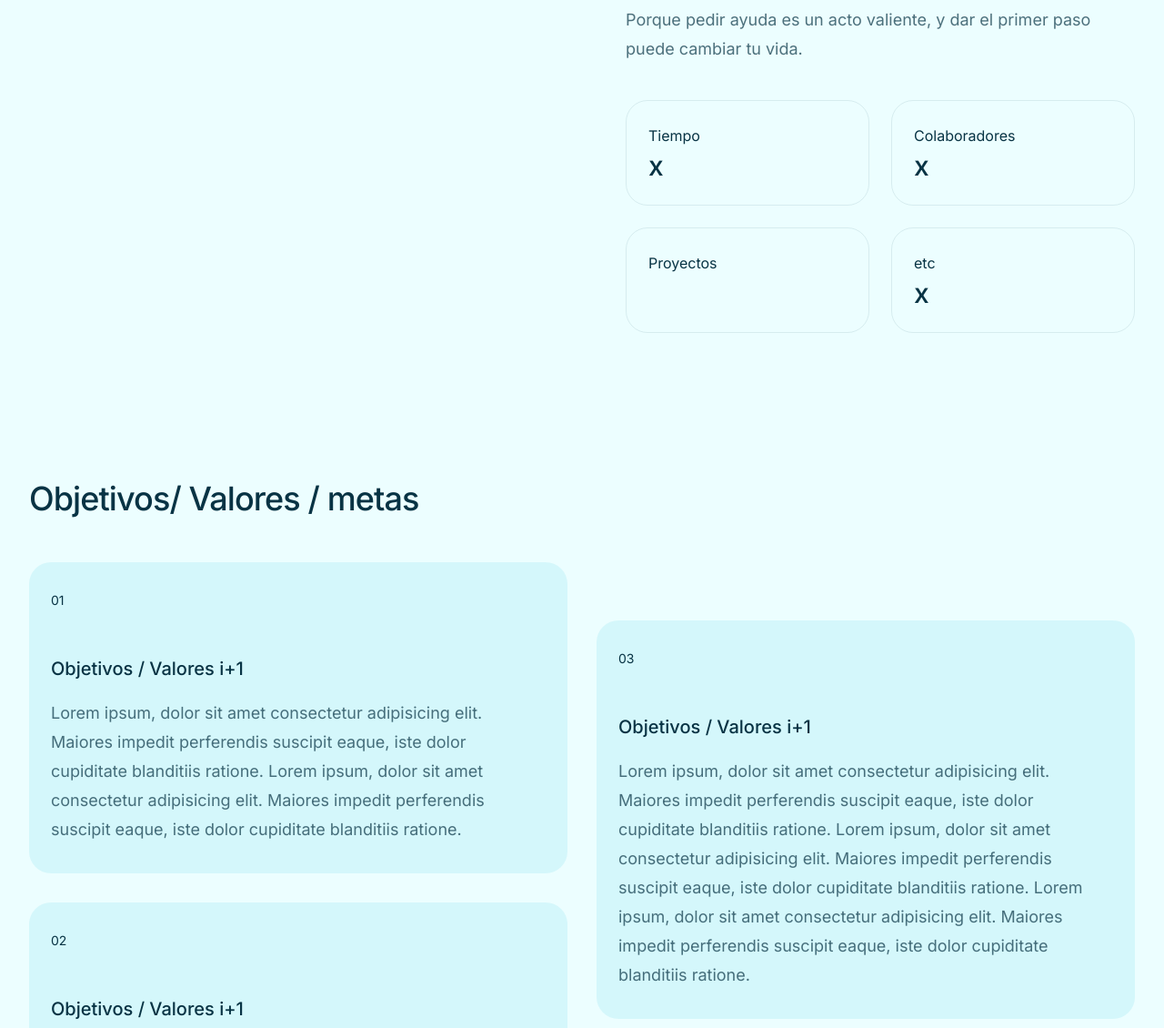
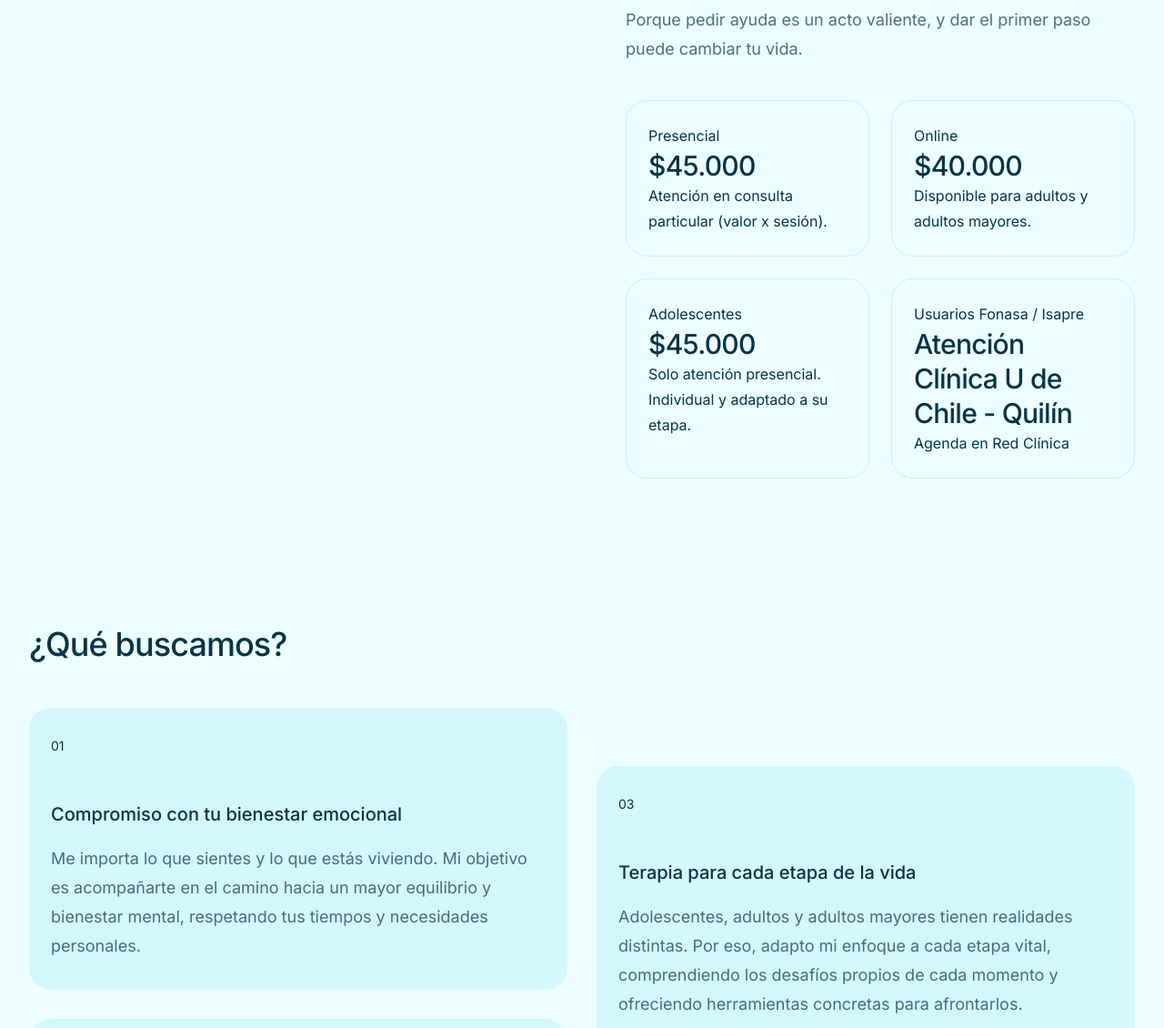
Before and after one commit to Endertman/psicoLanding, an Astro site: page /personal in a window 1280 px wide. Shown: the part 1020-2150 px from the top of the page at 91% size. Built offline with nearby package versions, Linux system fonts and the light colour scheme; Astro itself is replaced by a stand-in of ours.

Commit message:
Refactor Mission and Values components for improved clarity and relevance

```diff
--- a/src/components/personal/Mission.astro
+++ b/src/components/personal/Mission.astro
@@ -1,20 +1,26 @@
 ---
+import { deselectScripts } from "astro/virtual-modules/transitions-swap-functions.js";
+
 const stats = [
   {
-    name: 'Tiempo',
-    value: 'x',
+    name: 'Presencial',
+    value: '$45.000',
+    description: 'Atención en consulta particular (valor x sesión).',
   },
   {
-    name: 'Colaboradores',
-    value: 'x',
+    name: 'Online',
+    value: '$40.000',
+    description: 'Disponible para adultos y adultos mayores.',
   },
   {
-    name: 'Proyectos',
-    value: '',
+    name: 'Adolescentes',
+    value: '$45.000',
+    description: 'Solo atención presencial. Individual y adaptado a su etapa.',
   },
   {
-    name: 'etc',
-    value: 'x',
+    name: 'Usuarios Fonasa / Isapre',
+    value: 'Atención Clínica U de Chile - Quilín',
+    description: 'Agenda en Red Clínica',
   },
 ];
 ---
@@ -55,6 +61,7 @@ const stats = [
               <div class="border-primary-900/10 dark:border-primary-300/10 rounded-3xl border p-6">
                 <dt class="text-base">{stat.name}</dt>
                 <dd class="text-3xl font-medium tracking-tight">{stat.value}</dd>
+                <dd class="text-base">{stat.description}</dd>
               </div>
             ))
           }
--- a/src/components/personal/Values.astro
+++ b/src/components/personal/Values.astro
@@ -3,29 +3,29 @@ const values = [
   [
     {
       ref: '01',
-      name: 'Objetivos / Valores i+1',
+      name: 'Compromiso con tu bienestar emocional',
       description:
-        'Lorem ipsum, dolor sit amet consectetur adipisicing elit. Maiores impedit perferendis suscipit eaque, iste dolor cupiditate blanditiis ratione. Lorem ipsum, dolor sit amet consectetur adipisicing elit. Maiores impedit perferendis suscipit eaque, iste dolor cupiditate blanditiis ratione.',
+        'Me importa lo que sientes y lo que estás viviendo. Mi objetivo es acompañarte en el camino hacia un mayor equilibrio y bienestar mental, respetando tus tiempos y necesidades personales.',
     },
     {
       ref: '02',
-      name: 'Objetivos / Valores i+1',
+      name: 'Atención cerca y humana',
       description:
-        'Lorem ipsum, dolor sit amet consectetur adipisicing elit. Maiores impedit perferendis suscipit eaque, iste dolor cupiditate blanditiis ratione. Lorem ipsum, dolor sit amet consectetur adipisicing elit. Maiores impedit perferendis suscipit eaque, iste dolor cupiditate blanditiis ratione.',
+        'Creo en el poder del vínculo terapéutico. Aquí encontrarás un espacio de confianza, seguro y empático, donde puedas expresarte sin miedo a ser juzgado y sentirte acompañado/a en cada etapa.',
     },
   ],
   [
     {
       ref: '03',
-      name: 'Objetivos / Valores i+1',
+      name: 'Terapia para cada etapa de la vida',
       description:
-        'Lorem ipsum, dolor sit amet consectetur adipisicing elit. Maiores impedit perferendis suscipit eaque, iste dolor cupiditate blanditiis ratione. Lorem ipsum, dolor sit amet consectetur adipisicing elit. Maiores impedit perferendis suscipit eaque, iste dolor cupiditate blanditiis ratione. Lorem ipsum, dolor sit amet consectetur adipisicing elit. Maiores impedit perferendis suscipit eaque, iste dolor cupiditate blanditiis ratione.',
+        'Adolescentes, adultos y adultos mayores tienen realidades distintas. Por eso, adapto mi enfoque a cada etapa vital, comprendiendo los desafíos propios de cada momento y ofreciendo herramientas concretas para afrontarlos.',
     },
     {
       ref: '04',
-      name: 'Objetivos / Valores i+1',
+      name: 'Cambio real, paso a paso',
       description:
-        'Lorem ipsum, dolor sit amet consectetur adipisicing elit. Maiores impedit perferendis suscipit eaque, iste dolor cupiditate blanditiis ratione.',
+        'Las metas no siempre son inmediatas. pero cada sesión es un paso hacia el cambio que buscas. Mi propósito es ayudarte a avanzar con claridad, motivación y sentido, trabajando juntos en objetivos terapéuticos realistas y significativos.',
     },
   ],
 ];
@@ -34,7 +34,7 @@ const values = [
 <section class="py-16 sm:py-20">
   <div class="mx-auto max-w-2xl px-4 sm:px-6 lg:max-w-7xl lg:px-8">
     <div class="flex flex-col gap-8 lg:gap-12">
-      <h2 class="text-3xl font-medium tracking-tight sm:text-4xl">Objetivos/ Valores / metas</h2>
+      <h2 class="text-3xl font-medium tracking-tight sm:text-4xl">¿Qué buscamos?</h2>
       <div class="grid gap-8 lg:grid-cols-2">
         {
           values.map((column, index) => (
```
